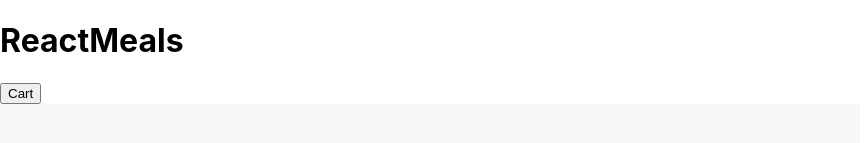
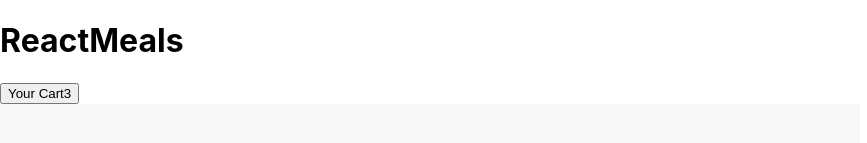
Before and after one commit to Mount-Blanc/food-order, a React (Create React App) app in the folder food/: page / in a window 1280 px wide. Shown: the top 143 px of the page, without its empty margins (0-867 px from the left). Built offline with nearby package versions, Linux system fonts and the light colour scheme.

Commit message:
created meals files

```diff
--- a/food/src/components/Layout/Header.js
+++ b/food/src/components/Layout/Header.js
@@ -1,12 +1,12 @@
 import { Fragment} from 'react';
-
+import HeaderCartButton from './HeaderCartButton';
 import vagaImage from '../../assets/vaga.jpg';
 
 const Header = props => {
     return <Fragment>
         <header>
             <h1>ReactMeals</h1>
-            <button>Cart</button>
+            <HeaderCartButton />
         </header>
         <div>
             <img src={vagaImage} alt='musashi eating'/>
--- /dev/null
+++ b/food/src/components/Layout/HeaderCartButton.js
@@ -0,0 +1,13 @@
+import React from 'react';
+
+const HeaderCartButton = (props) => {
+return <button>
+    <span>
+
+    </span>
+    <span>Your Cart</span>
+    <span>3</span>
+</button>
+}
+
+export default HeaderCartButton;
```
Also changed, not shown: food/src/components/Meals/AvailableMeals.js (added), food/src/components/Meals/Meals.js (added), food/src/components/Meals/MealsSummary.js (added).
